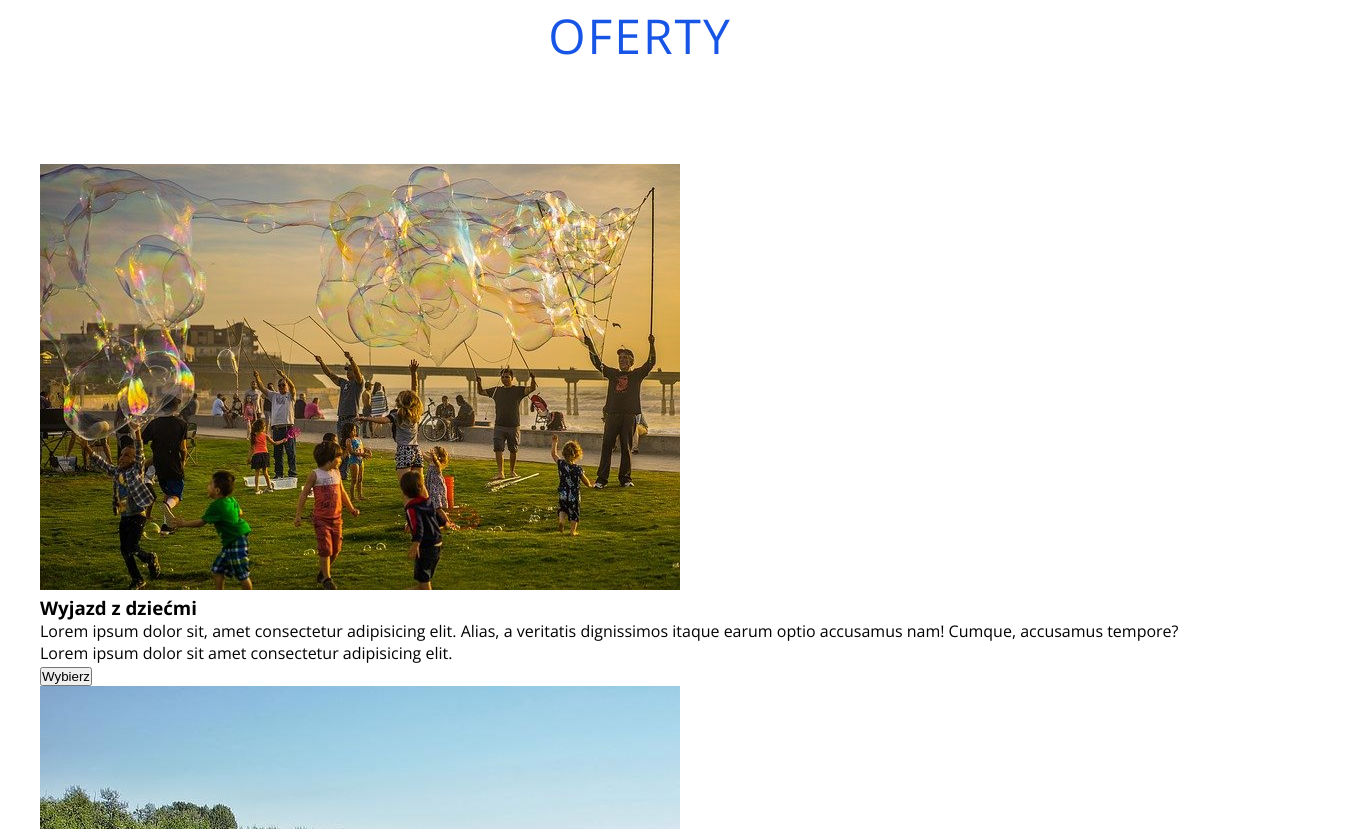
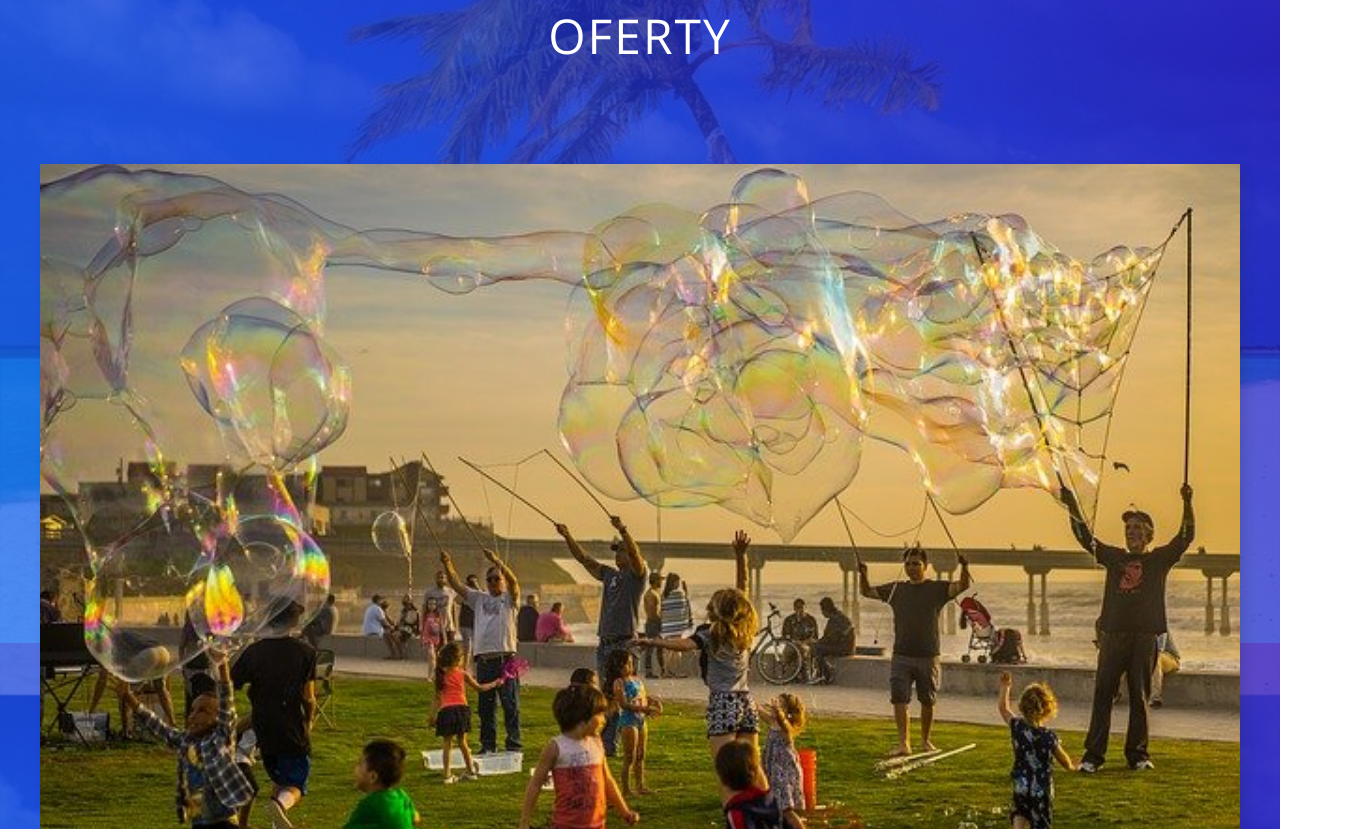
Before and after one commit to Timoon3k/Tropical-Paradise, a plain HTML site: page index.html in a window 1280 px wide. Shown: the part 3971-4800 px from the top of the page, 1355 px wide, since content can reach past the window. Drawn offline with nearby package versions, Linux system fonts and the light colour scheme.

Commit message:
styled offers

```diff
--- a/sass/main.scss
+++ b/sass/main.scss
@@ -333,6 +333,64 @@ body {
 	}
 }
 
+// Oferty
+.offers {
+	position: relative;
+	@include heroImages('../img/offers-mini.jpg');
+	overflow: hidden;
+
+	.section-heading {
+		color: $pure-white;
+	}
+
+	&__option {
+		margin: 1em 0;
+		box-shadow: 5px 5px 10px #2e2e2e2e;
+		background-color: $pure-white;
+		overflow: hidden;
+
+		&-img {
+			width: 100%;
+			transition: transform 0.3s;
+
+			&:hover {
+				scale: (1.1);
+			}
+		}
+
+		&-info {
+			padding: 2em;
+		}
+
+		&-heading {
+			margin-bottom: 0.5em;
+			font-size: 2.4rem;
+			font-weight: 300;
+		}
+
+		&-text {
+			margin-bottom: 0.5em;
+			font-size: 1.3rem;
+			color: $dark;
+		}
+
+		&-btn {
+			margin-top: 1em;
+			padding: 0.8em;
+			width: 100%;
+			color: $pure-white;
+			background-color: $main-color;
+			border: none;
+			border-radius: 8px;
+			cursor: pointer;
+
+			&::before {
+				background-color: $secondary-color;
+			}
+		}
+	}
+}
+
 // Responsywność
 
 @media (min-width: 576px) {
```
Also changed, not shown: css/main.css, img/offers-mini.jpg (added), 1 other file.
